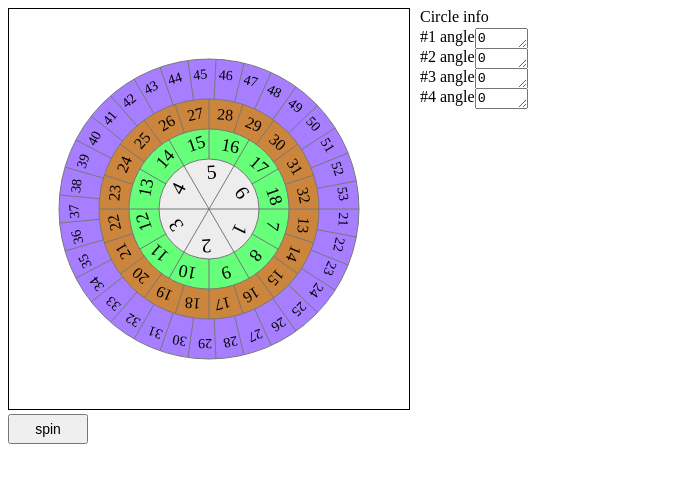
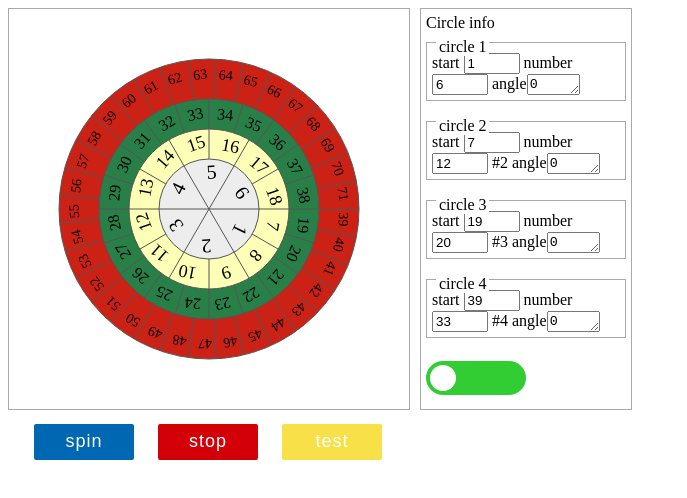
Before and after one commit to Nedilko/circles, a website: page dist/index.html in a window 1280 px wide. Shown: the whole page, without its empty margins (0-687 px from the left). Drawn offline with nearby package versions, Linux system fonts and the light colour scheme.

Commit message:
added semantic code to index file, minor changes in js-code, and many major changes in css

```diff
--- a/dist/index.html
+++ b/dist/index.html
@@ -11,25 +11,64 @@
     <canvas id='Board'>circles</canvas>
     <div id="info">
         <span>Circle info</span>
+
         <div>
-            <label for="angle1">#1 angle</label>
+            <div class="circle-numbers">
+                <label for="circle1_start">start</label>
+                <input type="number" id="circle1-start" name="circle1_start" value="1" min="1" max="99" step="1">
+                <label for="circle1_number">number</label>
+                <input type="number" id="circle1-number" name="circle1_number" value="6" min="2" max="12" step="1">
+                <label for="angle1">angle</label>
                 <textarea name="angle1" id="angle1" cols="4" rows="1" readonly></textarea>
             </div>
+            <span class="circle-name">circle 1</span>
+        </div>
+
         <div>
+            <div class="circle-numbers">
+                <label for="circle2_start">start</label>
+                <input type="number" id="circle2-start" name="circle2_start" value="7" min="1" max="99" step="1">
+                <label for="circle2_number">number</label>
+                <input type="number" id="circle2-number" name="circle2_number" value="12" min="2" max="20" step="1">
                 <label for="angle2">#2 angle</label>
                 <textarea name="angle2" id="angle2" cols="4" rows="1" readonly></textarea>
             </div>
+            <span class="circle-name">circle 2</span>
+        </div>
+
         <div>
+            <div class="circle-numbers">
+                <label for="circle3_start">start</label>
+                <input type="number" id="circle3-start" name="circle3_start" value="19" min="1" max="99" step="1">
+                <label for="circle3_number">number</label>
+                <input type="number" id="circle3-number" name="circle3_number" value="20" min="2" max="30" step="1">
                 <label for="angle3">#3 angle</label>
                 <textarea name="angle3" id="angle3" cols="4" rows="1" readonly></textarea>
             </div>
+            <span class="circle-name">circle 3</span>
+        </div>
+
         <div>
+            <div class="circle-numbers">
+                <label for="circle4_start">start</label>
+                <input type="number" id="circle4-start" name="circle4_start" value="39" min="1" max="99" step="1">
+                <label for="circle4_number">number</label>
+                <input type="number" id="circle4-number" name="circle4_number" value="33" min="2" max="40" step="1">
                 <label for="angle4">#4 angle</label>
                 <textarea name="angle4" id="angle4" cols="4" rows="1" readonly></textarea>
             </div>
+            <span class="circle-name">circle 4</span>
         </div>
-    <div class="controls">
-        <button id="spin">spin</button>
+
+        <label class="switch">
+          <input type="checkbox">
+          <div class="slider round"></div>
+        </label>
+    </div>
+    <div id="controls">
+        <div id="spin" class="btn">spin</div>
+        <div id="stop" class="btn btn-red">stop</div>
+        <div id="test" class="btn btn-yellow">test</div>
     </div>
 </body>
 </html>
--- a/dist/script.js
+++ b/dist/script.js
@@ -2,7 +2,7 @@
     var ctx,
         boardWidth = 400,
         boardHeight = 400,
-        circleStrokeColor = '#777777',
+        circleStrokeColor = '#555555',
         startStep;
 
     /**
@@ -72,6 +72,10 @@
         return this.angle;
     };
 
+    Circle.prototype.setStart = function(start){
+        this.start = start;
+    };
+
     Circle.prototype.draw = function(){
 
         ctx.fillStyle = this.color;
@@ -131,9 +135,9 @@
         //main circles array
         var circles = [];
 
-        circles.push(new Circle(200, 200, 150,  33, 21, '#A67EFF', -1,  0, 0.8, 1,  "14px serif"));
-        circles.push(new Circle(200, 200, 110,  20, 13, '#CC853C', 1,   0, 1.5, 1,  "16px serif"));
-        circles.push(new Circle(200, 200, 80,   12, 7,  '#65FF79', -1,  0, 2,   1,  "18px serif"));
+        circles.push(new Circle(200, 200, 150,  33, 39, '#CC2115', -1,  0, 0.8, 1,  "14px serif"));
+        circles.push(new Circle(200, 200, 110,  20, 19, '#297F48', 1,   0, 1.5, 1,  "16px serif"));
+        circles.push(new Circle(200, 200, 80,   12, 7,  '#FEFFB6', -1,  0, 2,   1,  "18px serif"));
         circles.push(new Circle(200, 200, 50,   6,  1,  '#EDEDED', 1,   0, 4.1, 2,  "20px serif"));
 
 
@@ -187,6 +191,27 @@
             startStep = requestAnimationFrame(step);
         });
 
+        $('#stop').click(function(){
+            circles.forEach(function(item){
+                item.spinning = false;
+            });
+
+            cancelAnimationFrame(startStep);
+        });
+
+        $('#circle1-start').change(function(){
+            console.log($(this).val());
+            circles[3].setStart(parseInt($(this).val()));
+            ctx.fillStyle = '#FFFFFF';
+            ctx.fillRect(0, 0, boardWidth, boardHeight);
+            drawAll(circles);
+        });
+
+        $('#test').click(function(){
+            circles[3].n = 12;
+            drawAll(circles);
+        });
+
     });
 
 
--- a/dist/styles.css
+++ b/dist/styles.css
@@ -1,6 +1,6 @@
 #Board {
     display: inline-block;
-	border: 1px solid black;
+	border: 1px solid darkgrey;
     cursor: default;
 }
 
@@ -8,19 +8,160 @@
 	display: inline-block;
     position: absolute;
     margin-left: 10px;
-    width: 100px;
+    width: 200px;
+    border: 1px solid darkgrey;
+    padding: 5px;
 }
 
 #info > div {
     margin-top: 2px;
 }
 
-#info > div > textarea {
+div > textarea {
     position: absolute;
 }
 
-#spin {
-    width: 80px;
-    height: 30px;
-    font-size: 14px;
+#controls {
+    width: 400px;
+    text-align: center;
 }
+
+.circle-name {
+	display: block;
+    background: #ffffff;
+    width: 50px;
+    margin-left: 10px;
+    padding-left: 3px;
+    position: relative;
+    top: -63px;
+}
+
+.circle-numbers {
+	border: 1px solid darkgrey;
+    padding-top: 10px;
+    padding-left: 5px;
+    padding-bottom: 5px;
+}
+
+#info > div:nth-child(2) {
+	margin-top: 10px;
+}
+
+/* The button */
+.btn {
+    display: inline-block;
+    -webkit-box-sizing: content-box;
+    -moz-box-sizing: content-box;
+    box-sizing: content-box;
+    width: 100px;
+    height: 36px;
+    cursor: pointer;
+    margin: 10px;
+    border: none;
+    -webkit-border-radius: 2px;
+    border-radius: 2px;
+    font: normal 18px/34px Arial, Helvetica, sans-serif;
+    color: rgba(255,255,255,1);
+    text-align: center;
+    -o-text-overflow: clip;
+    text-overflow: clip;
+    letter-spacing: 1px;
+    background: rgba(0,103,178,1);
+    -webkit-transition: background-color 0.2s cubic-bezier(0.42, 0, 0.58, 1);
+    -moz-transition: background-color 0.2s cubic-bezier(0.42, 0, 0.58, 1);
+    -o-transition: background-color 0.2s cubic-bezier(0.42, 0, 0.58, 1);
+    transition: background-color 0.2s cubic-bezier(0.42, 0, 0.58, 1);
+    -webkit-transform-origin: 0 0 0;
+    transform-origin: 0 0 0;
+}
+
+.btn-red {
+    background: rgba(211,0,7,1);
+}
+
+.btn-yellow {
+    background: #F8E048;
+}
+
+.btn:hover {
+    background: rgba(51,137,205,1);
+}
+
+.btn-red:hover {
+    background: rgba(255,0,8,1);
+}
+
+.btn-yellow:hover {
+    background: #FBEE97;
+}
+
+
+.btn:active {
+    background: rgba(0,103,178,1);
+    -webkit-transition: none;
+    -moz-transition: none;
+    -o-transition: none;
+    transition: none;
+}
+
+/* The switch - the box around the slider */
+.switch {
+    position: relative;
+    display: inline-block;
+    width: 100px;
+    height: 34px;
+    margin: 5px 0;
+}
+
+/* Hide default HTML checkbox */
+.switch input {
+    display:none;
+}
+
+/* The slider */
+.slider {
+    position: absolute;
+    cursor: pointer;
+    top: 0;
+    left: 0;
+    right: 0;
+    bottom: 0;
+    background-color: #32CD32;
+    -webkit-transition: .4s;
+    transition: .4s;
+}
+
+.slider:before {
+    position: absolute;
+    content: "";
+    height: 26px;
+    width: 26px;
+    left: 4px;
+    bottom: 4px;
+    background-color: white;
+    -webkit-transition: .4s;
+    transition: .4s;
+}
+
+input:checked + .slider {
+    background-color: #FF0800;
+}
+
+input:focus + .slider {
+    box-shadow: 0 0 1px #32CD32;
+}
+
+input:checked + .slider:before {
+    -webkit-transform: translateX(66px);
+    -ms-transform: translateX(66px);
+    transform: translateX(66px);
+}
+
+/* Rounded sliders */
+.slider.round {
+    border-radius: 34px;
+}
+
+.slider.round:before {
+    border-radius: 50%;
+}
```
Lines whose indentation alone changed are shown as unchanged.
